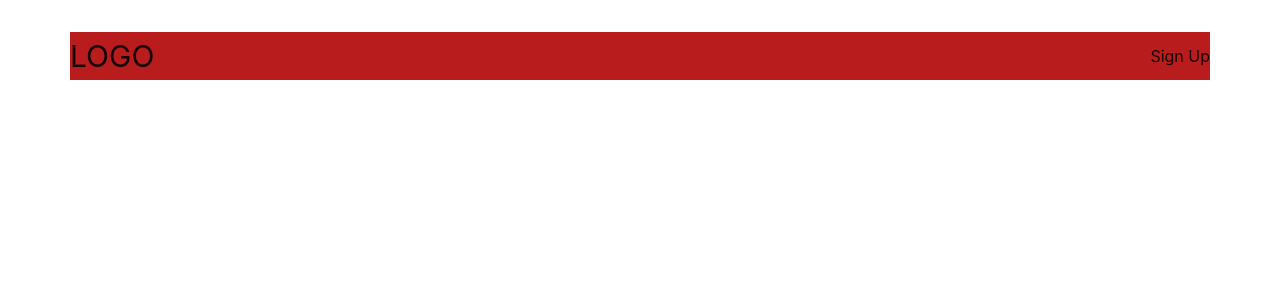
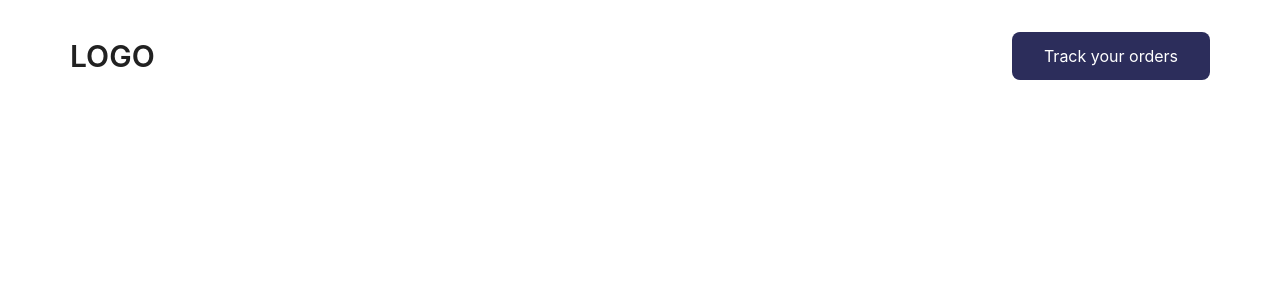
Before and after one commit to Rahim-444/GhackWebsiteFront, a React (Vite) app: page / in a window 1280 px wide. Shown: the top 300 px of the page. Built offline with nearby package versions, Linux system fonts and the light colour scheme.

Commit message:
finishing navbar, updating global styles

```diff
--- a/src/component/home/Navbar.jsx
+++ b/src/component/home/Navbar.jsx
@@ -1,10 +1,11 @@
 import React from "react";
+import { Button } from "antd";
 
 const Navbar = () => {
   return (
-    <div className="flex justify-between items-center h-12 bg-red-700 mt-8">
-      <h1 className="text-3xl">LOGO</h1>
-      <button>Sign Up</button>
+    <div className="flex justify-between items-center h-12 mt-8">
+      <h1 className="text-3xl font-semibold">LOGO</h1>
+     <button className="bg-button-color text-white rounded-lg py-3 px-8 flex-shrink ">Track your orders</button>
     </div>
   );
 };
--- a/tailwind.config.js
+++ b/tailwind.config.js
@@ -2,7 +2,10 @@
 export default {
   content: ["./index.html", "./src/**/*.{js,ts,jsx,tsx}"],
   theme: {
-    extend: {},
+    extend: {colors: {
+      'button-color':'#2C2D5B',
+      }},
+
   },
   plugins: [],
 };
```
